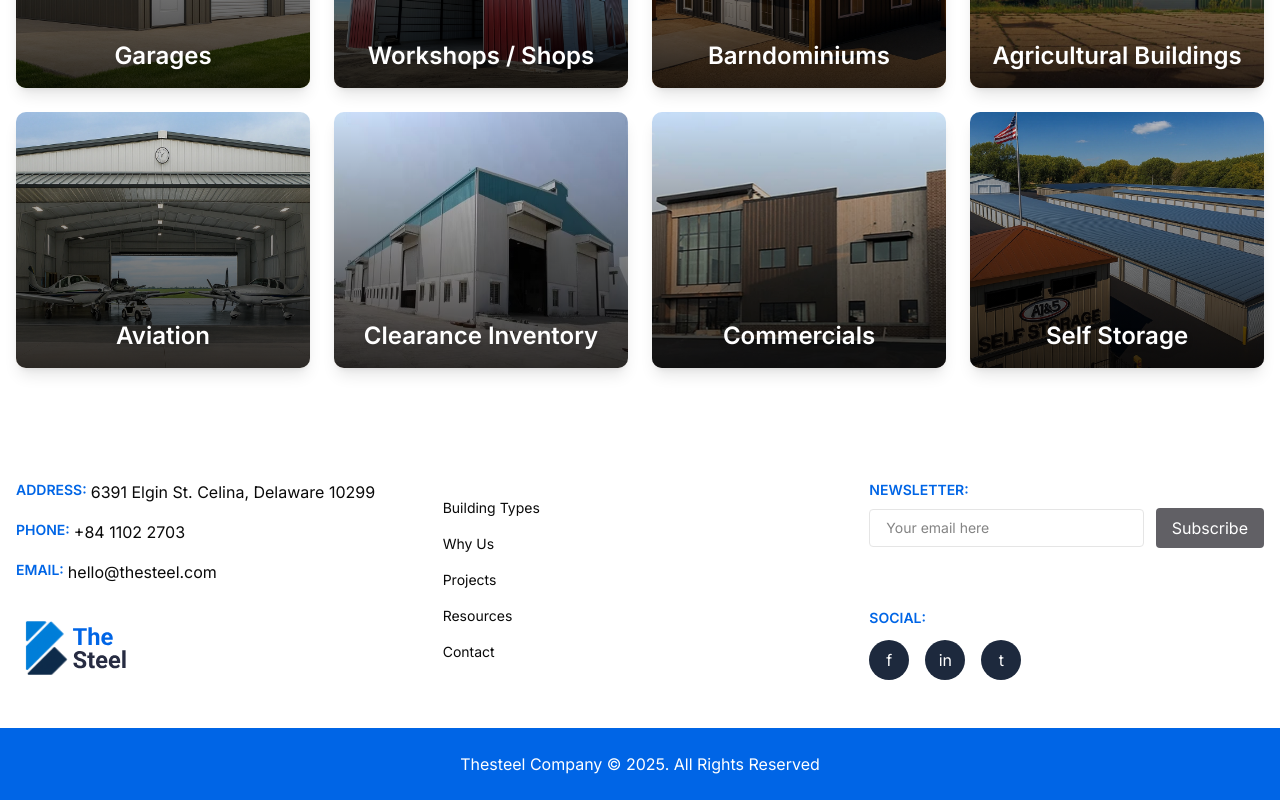
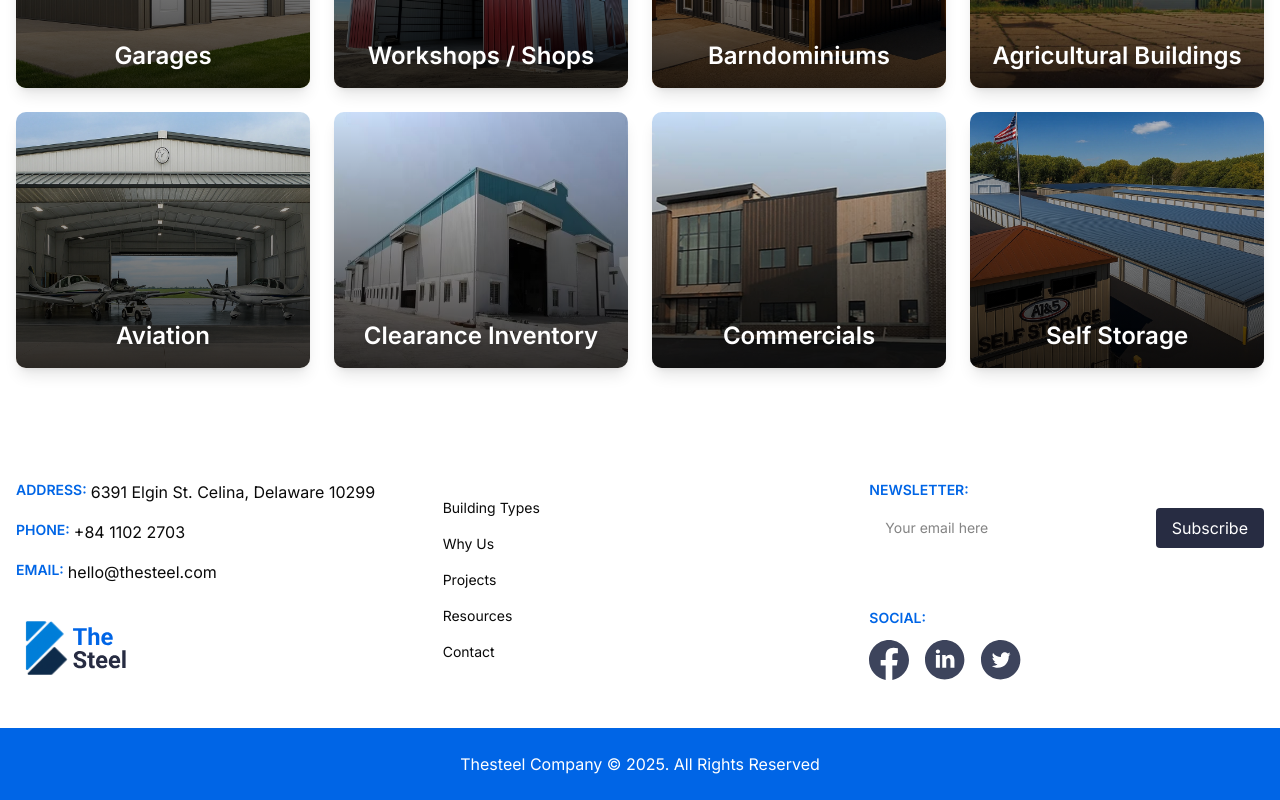
Before and after one commit to react6-flyweis/the-steel, a Next.js app: page /building-types in a window 1280 px wide. Shown: the part 504-1304 px from the top of the page. Built offline with nearby package versions, Linux system fonts and the light colour scheme.

Commit message:
feat: add social media icons to footer and improve newsletter subscription styling

```diff
--- a/components/Footer.tsx
+++ b/components/Footer.tsx
@@ -4,6 +4,9 @@ import Image from "next/image";
 import Link from "next/link";
 import Container from "./Container";
 import theSteelLogo from "@/assets/the-steel-logo-dark.svg";
+import fbLogo from "@/assets/fb.svg";
+import linkedinLogo from "@/assets/linkedin.svg";
+import twitterLogo from "@/assets/twitter.svg";
 
 export default function Footer() {
   return (
@@ -77,14 +80,14 @@ export default function Footer() {
               NEWSLETTER:
             </div>
 
-            <div className="flex gap-3 items-center">
+            <div className="flex flex-col md:flex-row gap-3 items-center">
               <input
                 aria-label="Your email"
                 placeholder="Your email here"
-                className="flex-1 border border-border rounded px-4 py-2 text-sm"
+                className="flex-1 border-0 rounded px-4 py-2 text-sm bg-transparent focus:outline-none focus:ring-0"
                 type="email"
               />
-              <button className="bg-[#616065] text-white px-4 py-2 rounded">
+              <button className="bg-secondary text-white px-4 py-2 rounded">
                 Subscribe
               </button>
             </div>
@@ -94,16 +97,10 @@ export default function Footer() {
             <div className="text-sm font-semibold text-primary mb-3">
               SOCIAL:
             </div>
-            <div className="flex gap-4">
-              <span className="h-10 w-10 rounded-full bg-slate-800 text-white flex items-center justify-center">
-                f
-              </span>
-              <span className="h-10 w-10 rounded-full bg-slate-800 text-white flex items-center justify-center">
-                in
-              </span>
-              <span className="h-10 w-10 rounded-full bg-slate-800 text-white flex items-center justify-center">
-                t
-              </span>
+            <div className="flex gap-4 items-center">
+              <Image src={fbLogo} alt="Facebook" className="h-10 w-10" />
+              <Image src={linkedinLogo} alt="LinkedIn" className="h-10 w-10" />
+              <Image src={twitterLogo} alt="Twitter" className="h-10 w-10" />
             </div>
           </div>
         </div>
```
